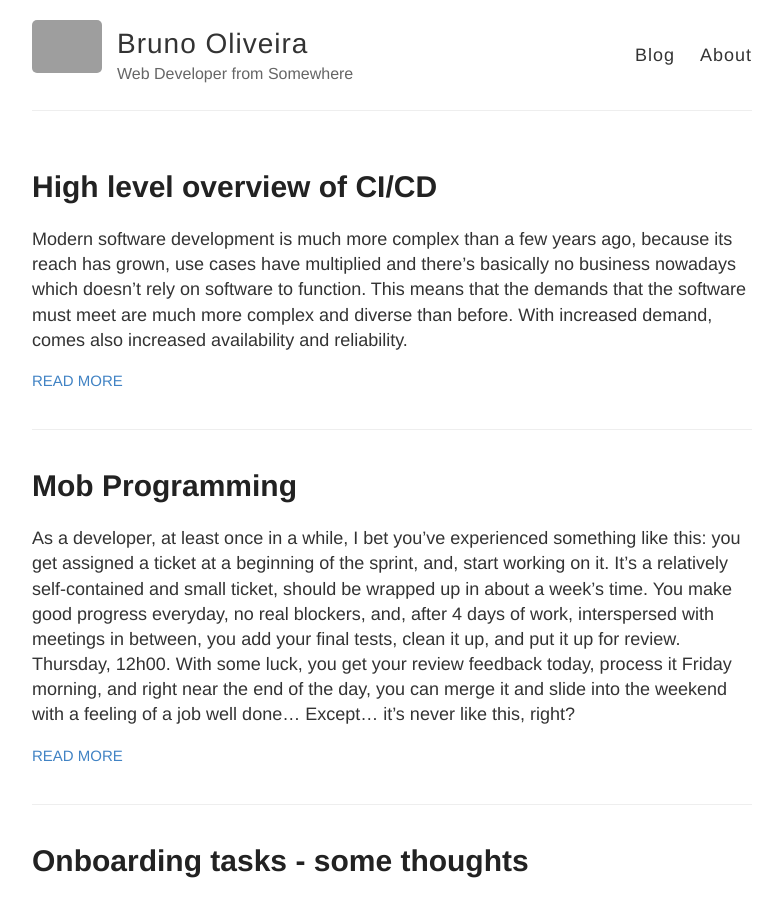
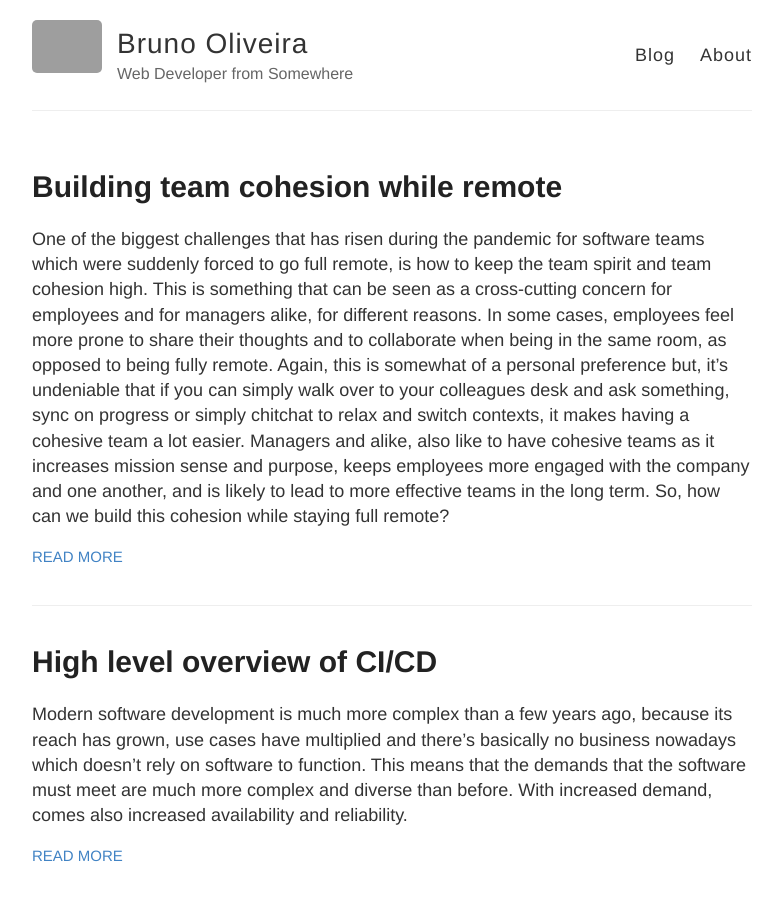
Before and after one commit to bruno-oliveira/techblog, a Jekyll site: the page built from index.html, in a window 1280 px wide and 900 px high. Shown: the whole window, without its empty margins (248-1031 px from the left). Built offline with Jekyll 4.4.1, drawn with Linux system fonts in a browser that asks for light colours; grey boxes are pictures that could not be loaded.

Commit message:
Update 2021-11-20-Building-team-cohesion-while-remote.md

```diff
--- a/_posts/2021-11-20-Building-team-cohesion-while-remote.md
+++ b/_posts/2021-11-20-Building-team-cohesion-while-remote.md
@@ -1,7 +1,8 @@
 ---
-published: false
+layout: post
+title: Building team cohesion while remote
+published: true
 ---
-## A New Post
 
 One of the biggest challenges that has risen during the pandemic for software teams which were suddenly forced to go full remote, is how to keep the team spirit and team cohesion high. This is something that can be seen as a cross-cutting concern for employees and for managers alike, for different reasons.
 In some cases, employees feel more prone to share their thoughts and to collaborate when being in the same room, as opposed to being fully remote. Again, this is somewhat of a personal preference but, it's undeniable that if you can simply walk over to your colleagues desk and ask something, sync on progress or simply chitchat to relax and switch contexts, it makes having a cohesive team a lot easier.
```
